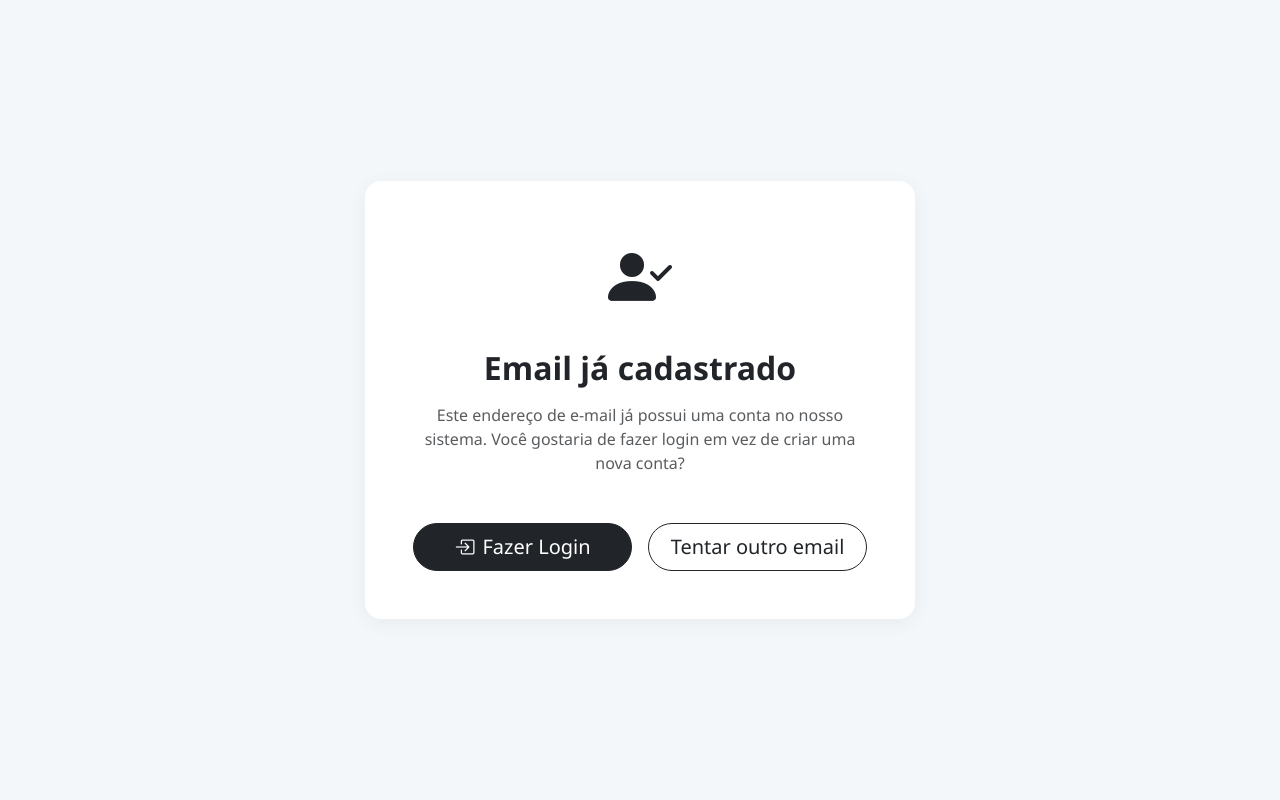
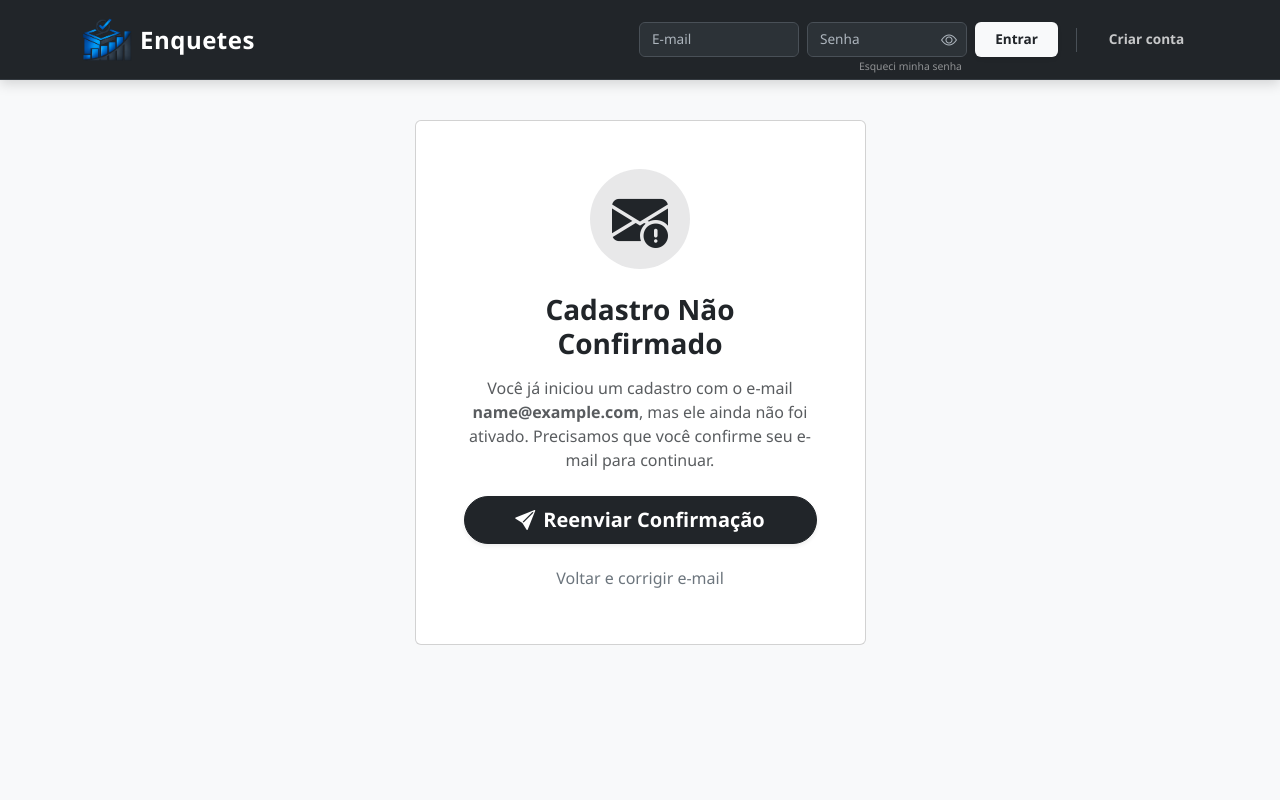
Before and after one commit to AprendendoLinux/enquetes, a FastAPI app: template app/templates/email_exists.html in a window 1280 px wide. Run offline with FastAPI, Linux system fonts and the light colour scheme; the template is opened without the code that fills it: most values are stand-ins (such as "Sample title", 1, 10 or a date in 2020); parts of the project's set-up code (start-up, migrations or seed data) failed here and were passed over.

Commit message:
Alterado em 30/01/2026 às 13h:04m

```diff
--- a/app/templates/email_exists.html
+++ b/app/templates/email_exists.html
@@ -1,50 +1,85 @@
-<!DOCTYPE html>
-<html lang="pt-BR">
-<head>
-  <meta charset="UTF-8">
-  <meta name="viewport" content="width=device-width, initial-scale=1.0">
-  <title>Email já cadastrado</title>
-  <link href="https://cdn.jsdelivr.net/npm/bootstrap@5.3.3/dist/css/bootstrap.min.css" rel="stylesheet">
-  <link rel="stylesheet" href="https://cdn.jsdelivr.net/npm/bootstrap-icons@1.11.3/font/bootstrap-icons.min.css">
+{% extends "base.html" %}
+
+{% block title %}Atenção - E-mail Já Cadastrado{% endblock %}
+
+{% block extra_css %}
 <style>
-    body { background: #f4f7f9; font-family: 'Segoe UI', Roboto, Helvetica, Arial, sans-serif; height: 100vh; display: flex; align-items: center; justify-content: center; }
+    .card-alert {
+        border: none;
+        border-radius: 24px;
+        box-shadow: 0 15px 40px rgba(0,0,0,0.08);
+        background: #fff;
+        overflow: hidden;
+    }
 
-    /* Mudei p-5 para p-4 aqui para dar mais espaço aos botões na horizontal */
-    .card-error { border: none; border-radius: 16px; box-shadow: 0 4px 20px rgba(0,0,0,0.05); max-width: 550px; width: 90%; }
+    .icon-wrapper {
+        width: 100px;
+        height: 100px;
+        border-radius: 50%;
+        display: flex;
+        align-items: center;
+        justify-content: center;
+        font-size: 3.5rem;
+        margin: 0 auto 1.5rem auto;
+    }
+</style>
+{% endblock %}
 
-    .icon-box { font-size: 4rem; }
-  </style>
-</head>
-<body>
+{% block content %}
+<div class="row justify-content-center align-items-center" style="min-height: 60vh;">
+    <div class="col-lg-5 col-md-7 col-sm-10">
 
-  <div class="card card-error text-center p-4 p-md-5">
-    <div class="mb-4 icon-box text-dark">
+        <div class="card card-alert p-4 p-md-5 text-center">
+
+            {% if is_verified %}
+                <div class="icon-wrapper bg-primary bg-opacity-10 text-primary">
                     <i class="bi bi-person-check-fill"></i>
                 </div>
 
-    <h2 class="mb-3 fw-bold text-dark">Email já cadastrado</h2>
+                <h3 class="fw-bold text-dark mb-3">Conta Já Existente</h3>
 
-    <p class="text-muted mb-5">
-      Este endereço de e-mail já possui uma conta no nosso sistema.
-      Você gostaria de fazer login em vez de criar uma nova conta?
+                <p class="text-muted mb-4">
+                    O e-mail <strong>{{ email }}</strong> já possui um cadastro ativo em nosso sistema.
+                    Você pode fazer login agora mesmo.
                 </p>
 
-    <div class="row g-3">
-
-      <div class="col-12 col-md-6">
-        <a href="/login" class="btn btn-dark btn-lg w-100 rounded-pill">
-          <i class="bi bi-box-arrow-in-right me-2"></i>Fazer Login
+                <div class="d-grid gap-3">
+                    <a href="/login" class="btn btn-dark btn-lg rounded-pill shadow-sm">
+                        <i class="bi bi-box-arrow-in-right me-2"></i>Início
+                    </a>
+                    <a href="/auth/forgot-password" class="btn btn-link text-decoration-none text-muted small">
+                        Esqueci minha senha
                     </a>
                 </div>
 
-      <div class="col-12 col-md-6">
-        <a href="javascript:history.back()" class="btn btn-outline-dark btn-lg w-100 rounded-pill">
-          Tentar outro email
+            {% else %}
+                <div class="icon-wrapper bg-dark bg-opacity-10 text-dark">
+                    <i class="bi bi-envelope-exclamation-fill"></i>
+                </div>
+
+                <h3 class="fw-bold text-dark mb-3">Cadastro Não Confirmado</h3>
+
+                <p class="text-muted mb-4">
+                    Você já iniciou um cadastro com o e-mail <strong>{{ email }}</strong>, mas ele ainda não foi ativado.
+                    Precisamos que você confirme seu e-mail para continuar.
+                </p>
+
+                <div class="d-grid gap-3">
+                    <form action="/auth/resend-verification" method="post">
+                        <input type="hidden" name="email" value="{{ email }}">
+                        <button type="submit" class="btn btn-dark btn-lg rounded-pill shadow-sm w-100 fw-bold">
+                            <i class="bi bi-send-fill me-2"></i>Reenviar Confirmação
+                        </button>
+                    </form>
+
+                    <a href="javascript:history.back()" class="btn btn-outline-secondary rounded-pill border-0">
+                        Voltar e corrigir e-mail
                     </a>
+                </div>
+            {% endif %}
+
         </div>
 
     </div>
 </div>
-
-</body>
-</html>
+{% endblock %}
```
Also changed, not shown: app/auth.py (+6 -1 lines). Lines whose indentation alone changed are shown as unchanged.
